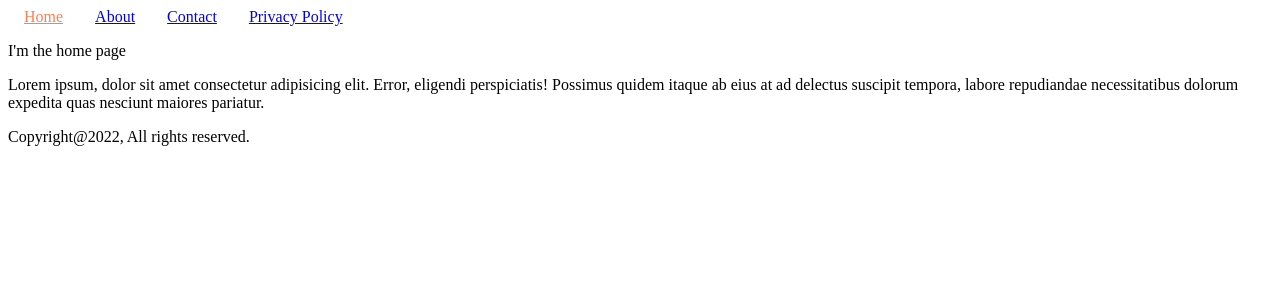
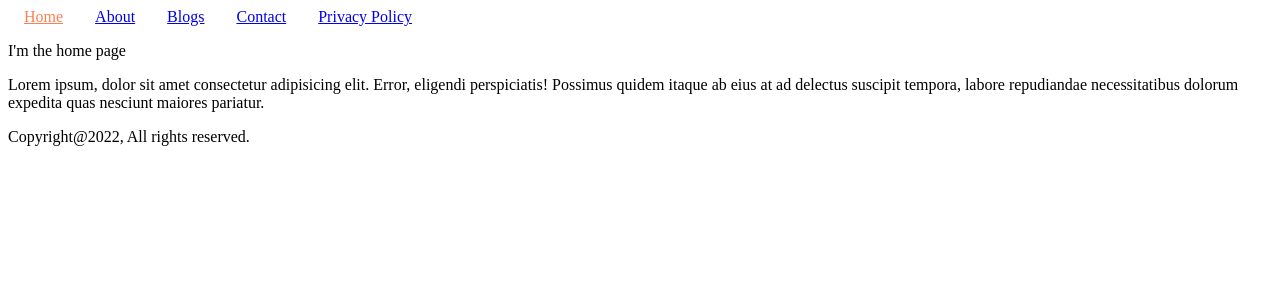
Before and after one commit to sameerthecoder94/basic-react-routing-concepts, a React (Create React App) app: page / in a window 1280 px wide. Shown: the top 300 px of the page. Built offline with nearby package versions, Linux system fonts and the light colour scheme; the HTML template or start-up script is replaced by a standard one.

Commit message:
added Blogs link in Header component

```diff
--- a/src/components/Header.js
+++ b/src/components/Header.js
@@ -15,6 +15,10 @@ function Header() {
         About
       </NavLink>
 
+      <NavLink to='/blog' className={getActiveClassName}>
+        Blogs
+      </NavLink>
+
       <NavLink to='/contact' className={getActiveClassName}>
         Contact
       </NavLink>
```
